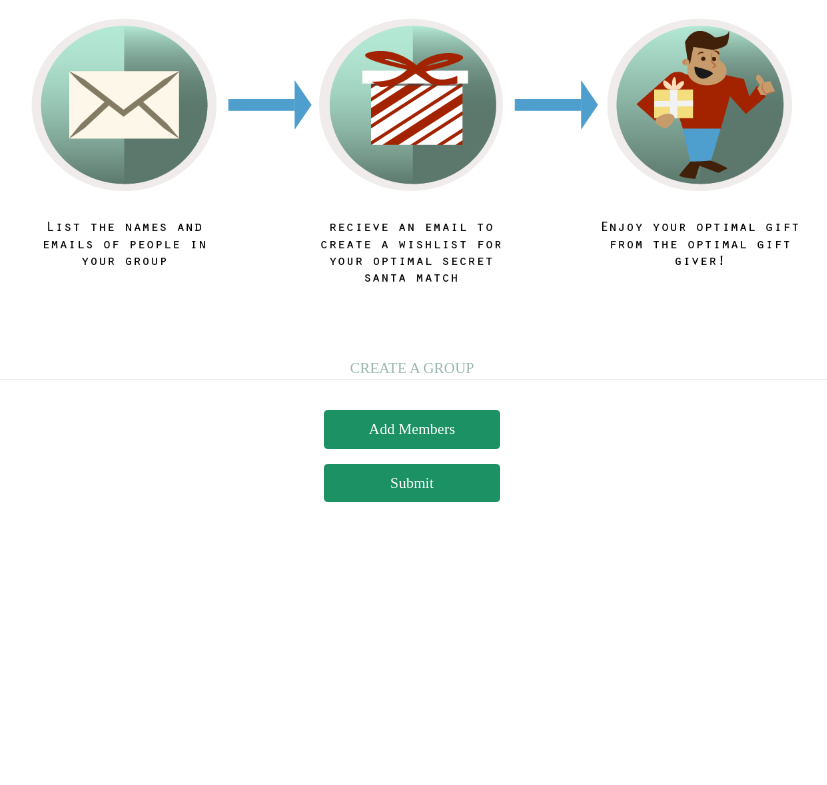
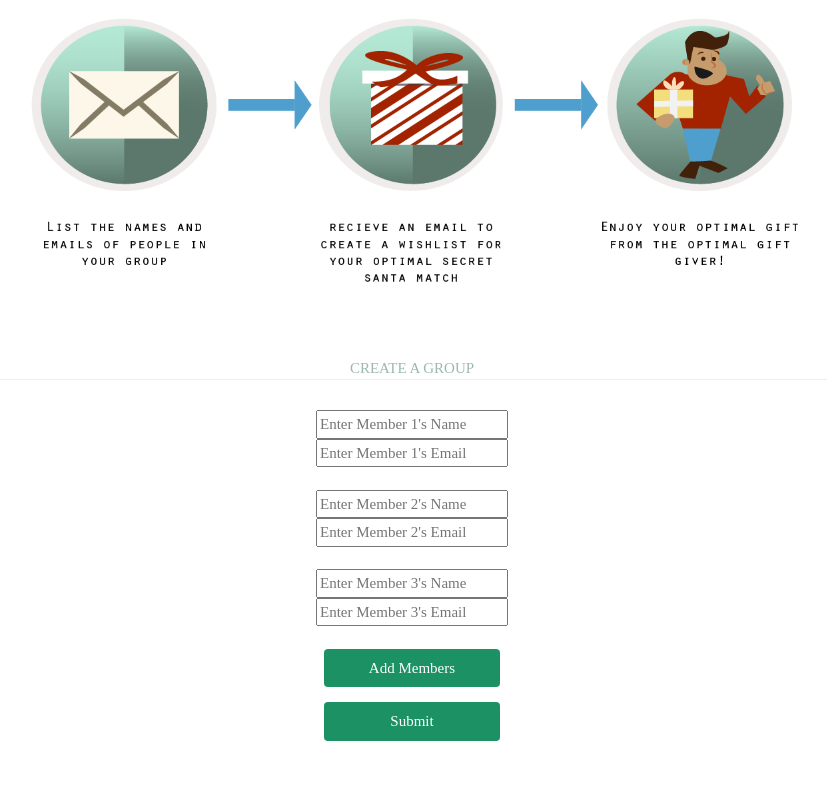
Before and after one commit to todokku/SecretSanta, a Flask app: page / in a window 1280 px wide. Shown: the part 875-1660 px from the top of the page, without its empty margins (228-1055 px from the left). Before the commit the page ends 1377 px from the top, so only its background shows below. Run offline with Flask 2, Linux system fonts and the light colour scheme.

Commit message:
Add files via upload

```diff
--- a/templates/index.html
+++ b/templates/index.html
@@ -1,14 +1,11 @@
 <!DOCTYPE html>
 <html lang="en">
-<head>
-<title>Optimal Secret Santa</title>
+<title>W3.CSS Template</title>
 <meta charset="UTF-8">
 <meta name="viewport" content="width=device-width, initial-scale=1">
 <link rel="stylesheet" href="../static/secret_santa_website.css">
-<script type="text/javascript" src="../templates/secret_santa_website.js"></script>
-</head>
-
-<!--<body>-->
+<!--<script type="text/javascript" src="../static/secret_santa_website.js"></script>-->
+<body>
 
 <!-- Header -->
 <header class="w3-display-container w3-content w3-center" style="max-width:1500px">
@@ -17,7 +14,6 @@
     <h1 class="w3-hide-medium w3-hide-small w3-xxxxlarge">OPTIMAL</h1>
     <h5 class="w3-hide-large" style="white-space:nowrap">SECRET SANTA</h5>
     <h3 class="w3-hide-medium w3-hide-small">SECRET SANTA</h3>
-
   </div>
 
   <!-- Navbar (placed at the bottom of the header image)
@@ -30,6 +26,7 @@
 
 <!-- Navbar on small screens -->
 
+</div>
 <!-- Page content -->
 <div class="w3-content w3-padding-large w3-margin-top" id="About">
 
@@ -46,6 +43,7 @@
     <p class = "w3-center">
 
     </p>
+    <form action="/action_page.php" target="_blank">
       <div class="CreateAGroup Welcome" style = "text-align: center">
         <script src="https://cdnjs.cloudflare.com/ajax/libs/jquery/3.4.1/jquery.min.js"></script>
 
@@ -59,24 +57,53 @@
               value="Add Members"
               class="w3-bar-item w3-button w3-width w3-font w3-background-color w3-bar w3-round  w3-hide-small"
               style="margin-bottom: 15px; text-align: center;"
-            >
+            ></input>
             <br />
             <input
             type="submit"
             value="Submit"
             class=" w3-button w3-width w3-font w3-background-color w3-bar w3-round  w3-hide-small"
             style = "text-align: center;"
-            >
+            ></input>
           </form>
         </div>
-     <!-- </body>
-      <script type="text/javascript" src="secret_santa_website.js"></script>
+      </body>
+      <script>var size_init = 3;
+
+        $(document).ready(function() {
+          for (var i = 1; i < size_init + 1; i++) {
+            var name_input = $('<input type="text"><br/>');
+            name_input.attr("name", "member");
+            name_input.attr("placeholder", "Enter Member " + i + "'s Name");
+            $("#group-entry").append(name_input);
+
+            var email_input = $('<input type="text"><br/><br/>');
+            email_input.attr("name", "email");
+            email_input.attr("placeholder", "Enter Member " + i + "'s Email");
+            $("#group-entry").append(email_input);
+            // $("input").addClass("member");
+          }
+
+          $("#add-more").click(function() {
+            size_init++;
+            var name_input = $('<input type="text"><br/>');
+            name_input.attr("name", "member");
+            name_input.attr("placeholder", "Enter Member " + size_init + "'s Name");
+            $("#group-entry").append(name_input);
+
+            var email_input = $('<input type="text"><br/><br/>');
+            email_input.attr("name", "email");
+            email_input.attr("placeholder", "Enter Member " + size_init + "'s Email");
+            $("#group-entry").append(email_input);
+            //$("input").addClass("member");
+          });
+        });</script>
     </body>
 
   </div>
 
- End page content -->
+<!-- End page content -->
 </div>
 
-
+</body>
 </html>
```
